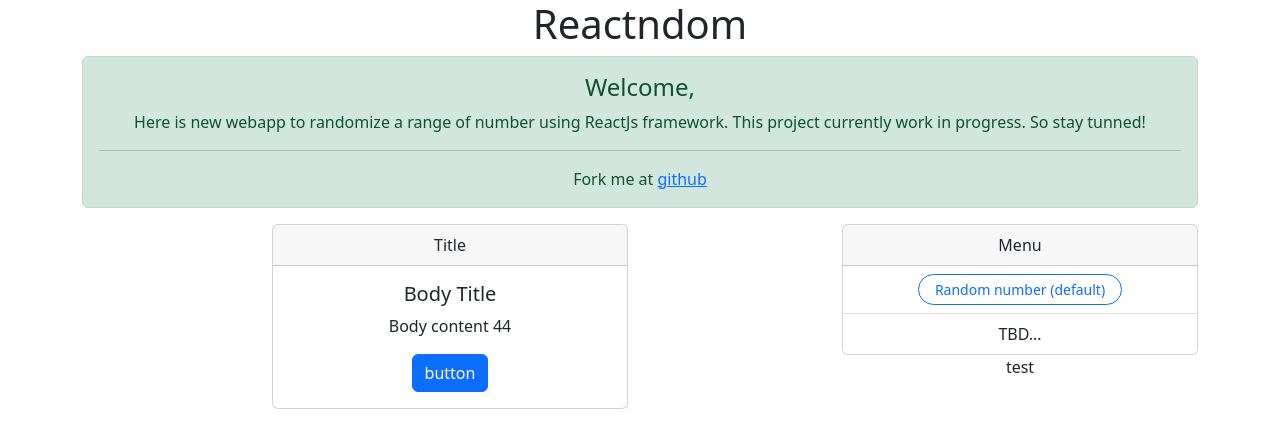
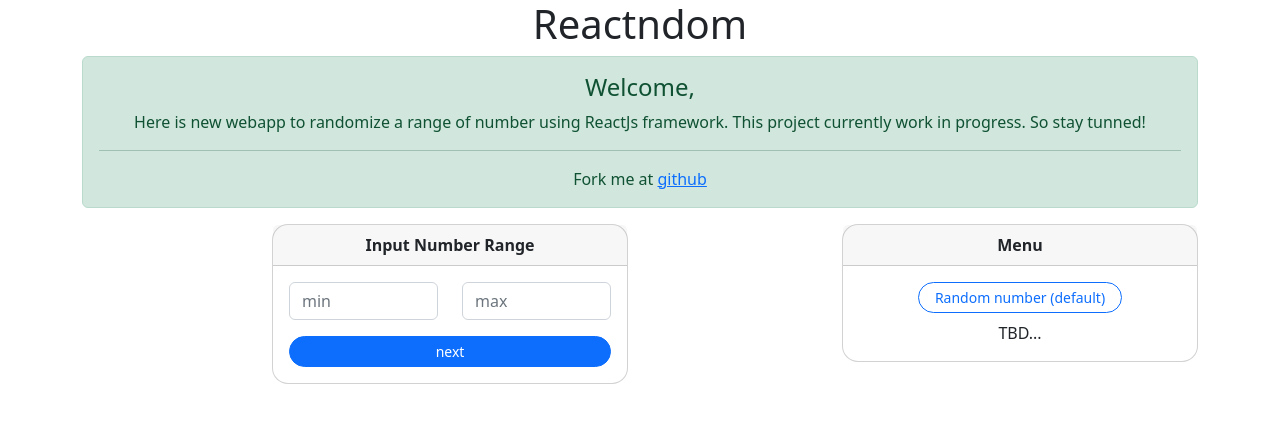
Before and after one commit to Alextrapixel/reactndom, a React (Create React App) app: page / in a window 1280 px wide. Both pictures are taken after a click on the button "Random number (default)". Shown: the top 448 px of the page. Built offline with nearby package versions, Linux system fonts and the light colour scheme.

Commit message:
form for random range

```diff
--- a/src/App.js
+++ b/src/App.js
@@ -3,13 +3,14 @@
 import Container from 'react-bootstrap/Container';
 import Row from 'react-bootstrap/Row';
 import Col from 'react-bootstrap/Col';
-import { useRef } from 'react';
+import { useRef, useState } from 'react';
 import Header from "./components/Header";
 import Content from "./components/Content";
 import Menu from "./components/Menu";
 
 function App() {
   const r1FormRef = useRef();
+  const r1CtnRef = useRef();
 
   return (
     <div className="App">
@@ -24,12 +25,12 @@
             <Col xs={{ span: 12, order: "last" }} md={{ span: 8, order: "first" }}>
               <Row>
                 <Col xs={0} md={2} lg={3}></Col>
-                <Col xs={12} md={8} lg={6}><Content formRef={r1FormRef} /></Col>
+                <Col xs={12} md={8} lg={6}><Content formRef={r1FormRef} ctnRef={r1CtnRef} /></Col>
                 <Col xs={0} md={2} lg={3}></Col>
               </Row>
             </Col>
             <Col xs={{ span: 12, order: "first" }} md={{ span: 4, order: "last" }} className="mb-3 mb-md-0">
-              <Menu r1FormRef={r1FormRef} />
+              <Menu r1FormRef={r1FormRef} r1CtnRef={r1CtnRef} />
             </Col>
           </Row>
         </Container>
--- a/src/components/Content.js
+++ b/src/components/Content.js
@@ -1,7 +1,12 @@
+import { useState } from "react";
 import Card from "react-bootstrap/Card";
 import Button from "react-bootstrap/Button";
+import { Form, Row, Col } from "react-bootstrap";
 
-const Content = ({ formRef }) => {
+const Content = ({ formRef, ctnRef }) => {
+    const [minval, setMinval] = useState('');
+    const [maxval, setMaxval] = useState('');
+
     let randomFunc = () => {
         let randNum = Math.floor(Math.random() * 100) + 1;
         return randNum;
@@ -9,14 +14,25 @@
 
     return (
         <div>
-            <Card ref={formRef} className="d-none">
-                <Card.Header>Input Number Range</Card.Header>
+            <Card ref={formRef} className="d-none rounded-4">
+                <Card.Header className="fw-bold">Input Number Range</Card.Header>
                 <Card.Body>
-                    <Card.Title>Body Title</Card.Title>
-                    <Button variant="primary">button</Button>
+                    <Row>
+                        <Col xs={6}>
+                            <Form.Group className="mb-3" controlId="formMin">
+                                <Form.Control type="text" placeholder="min" value={minval} onChange={e => { setMinval(e.target.value.replace(/\D/g, '')) }} />
+                            </Form.Group>
+                        </Col>
+                        <Col xs={6}>
+                            <Form.Group className="mb-3" controlId="formMax">
+                                <Form.Control type="text" placeholder="max" value={maxval} onChange={e => { setMaxval(e.target.value.replace(/\D/g, '')) }} />
+                            </Form.Group>
+                        </Col>
+                    </Row>
+                    <Button variant="primary" className="w-100 rounded-pill px-3" size="sm">next</Button>
                 </Card.Body>
             </Card>
-            <Card>
+            <Card ref={ctnRef} className="d-none rounded-4">
                 <Card.Header>Title</Card.Header>
                 <Card.Body>
                     <Card.Title>Body Title</Card.Title>
--- a/src/components/Menu.js
+++ b/src/components/Menu.js
@@ -1,24 +1,22 @@
-import { useRef } from "react";
 import Card from "react-bootstrap/Card";
 import ListGroup from 'react-bootstrap/ListGroup';
 import Button from "react-bootstrap/Button";
 
 const Menu = (props) => {
-    const testRef = useRef();
-    let testF = () => {
-        console.log(props.r1FormRef.current);
+    let randomLegacy = () => {
+        props.r1CtnRef.current.classList.add('d-none');
+        props.r1FormRef.current.classList.remove('d-none');
     };
 
     return (
         <div>
-            <Card>
-                <Card.Header>Menu</Card.Header>
-                <ListGroup variant="flush">
-                    <ListGroup.Item><Button variant="outline-primary" size="sm" className="rounded-pill px-3" type="button" onClick={testF}>Random number (default)</Button></ListGroup.Item>
-                    <ListGroup.Item>TBD...</ListGroup.Item>
-                </ListGroup>
+            <Card className="rounded-4">
+                <Card.Header className="fw-bold">Menu</Card.Header>
+                <Card.Body>
+                    <Button variant="outline-primary" size="sm" className="rounded-pill px-3 mb-2" type="button" onClick={randomLegacy}>Random number (default)</Button>
+                    <div>TBD...</div>
+                </Card.Body>
             </Card>
-            <div ref={testRef}>test</div>
         </div>
     );
 };
```
Also changed, not shown: src/utils/RNFunctions.js (added, +16 -0 lines).
